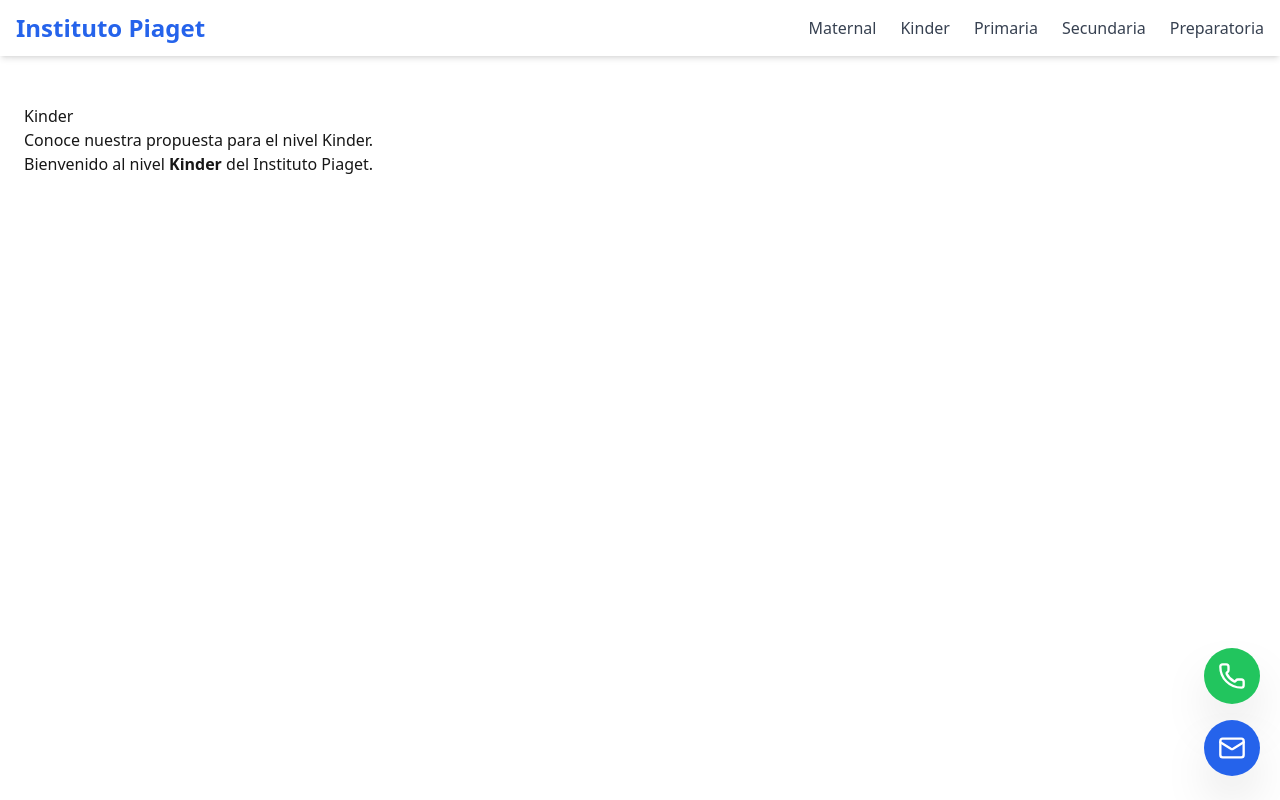
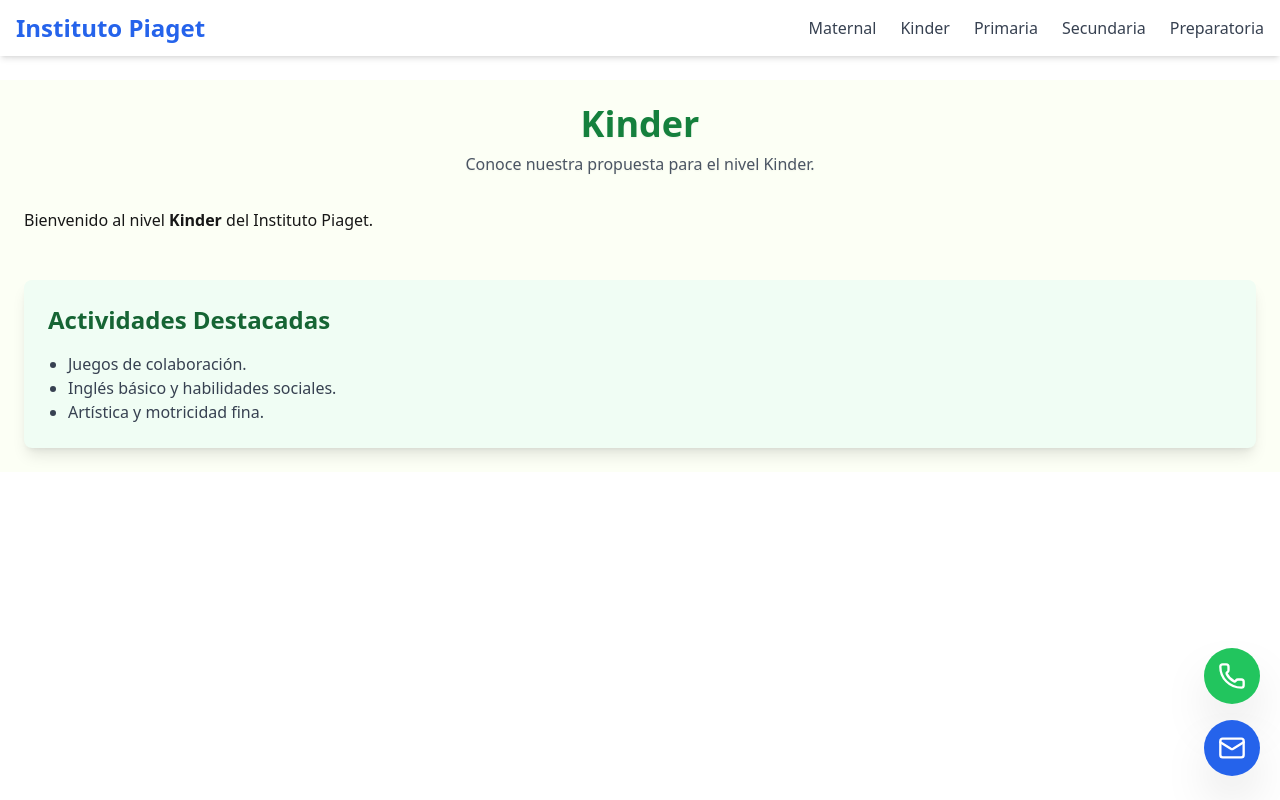
Before and after one commit to itsdeveloper-01/institutoPi, a Next.js app: page /educacion/kinder in a window 1280 px wide. Built offline with nearby package versions, Linux system fonts and the light colour scheme.

Commit message:
refactor: pase de nivel escolar dinamico a estatico para poder meter estilos

```diff
--- /dev/null
+++ b/src/app/educacion/kinder/kinder.module.css
@@ -0,0 +1,15 @@
+/* src/app/educacion/kinder/kinder.module.css */
+.container {
+  background-color: #fcfff5;
+}
+.header {
+  text-shadow: 0 1px 2px rgba(0, 0, 0, 0.05);
+}
+
+
+/*
+Si no quieres usar CSS Modules, simplemente borra la línea de import (import styles from './maternal.module.css';)
+y elimina el uso de styles.container y styles.header.
+En su lugar, añade todas las clases con Tailwind directamente en el JSX
+(por ejemplo: <main className="mx-auto p-6 bg-white rounded-lg shadow-lg">).
+*/
--- /dev/null
+++ b/src/app/educacion/kinder/page.tsx
@@ -0,0 +1,36 @@
+// src/app/educacion/kinder/page.tsx
+import { getNivelContent } from '@/lib/md';
+import ReactMarkdown from 'react-markdown';
+import type { Metadata } from 'next';
+import styles from './kinder.module.css'; // opcional
+
+export const metadata: Metadata = {
+  title: 'Nivel Kinder',
+  description: 'Detalles del nivel Kinder',
+};
+
+export default async function KinderPage() {
+  const { frontmatter, body } = await getNivelContent('kinder');
+
+  return (
+    <main className={`${styles.container} mx-auto p-6`}>
+      <header className={`${styles.header} text-center mb-8`}>
+        <h1 className="text-4xl font-bold text-green-700">{frontmatter.title}</h1>
+        <p className="mt-2 text-gray-600">{frontmatter.description}</p>
+      </header>
+
+      <section className="prose mx-auto mb-12">
+        <ReactMarkdown>{body}</ReactMarkdown>
+      </section>
+
+      <section className="bg-green-50 p-6 rounded-lg shadow-lg">
+        <h2 className="text-2xl font-semibold text-green-800 mb-4">Actividades Destacadas</h2>
+        <ul className="list-disc pl-5 text-gray-700">
+          <li>Juegos de colaboración.</li>
+          <li>Inglés básico y habilidades sociales.</li>
+          <li>Artística y motricidad fina.</li>
+        </ul>
+      </section>
+    </main>
+  );
+}
--- /dev/null
+++ b/src/app/educacion/maternal/maternal.module.css
@@ -0,0 +1,18 @@
+/* src/app/educacion/maternal/maternal.module.css */
+.container {
+  /* Ejemplo: fondo blanco y sombra */
+  background-color: #ffffff;
+  border-radius: 0.5rem;
+}
+.header {
+  /* Ejemplo: sombreado de título */
+  text-shadow: 0 1px 2px rgba(0, 0, 0, 0.1);
+}
+/* Agrega más clases según necesites */
+
+/*
+Si no quieres usar CSS Modules, simplemente borra la línea de import (import styles from './maternal.module.css';)
+y elimina el uso de styles.container y styles.header.
+En su lugar, añade todas las clases con Tailwind directamente en el JSX
+(por ejemplo: <main className="mx-auto p-6 bg-white rounded-lg shadow-lg">).
+*/
--- /dev/null
+++ b/src/app/educacion/maternal/page.tsx
@@ -0,0 +1,39 @@
+// src/app/educacion/maternal/page.tsx
+import { getNivelContent } from '@/lib/md';
+import ReactMarkdown from 'react-markdown';
+import type { Metadata } from 'next';
+import styles from './maternal.module.css'; // Vista modular (opcional), puedes quitar si no usas modules
+
+export const metadata: Metadata = {
+  title: 'Nivel Maternal',
+  description: 'Información detallada del nivel Maternal',
+};
+
+export default async function MaternalPage() {
+  // Si usas Markdown para editar en Decap:
+  const { frontmatter, body } = await getNivelContent('maternal');
+
+  return (
+    <main className={`${styles.container} mx-auto p-6`}>
+      <header className={`${styles.header} text-center mb-8`}>
+        <h1 className="text-4xl font-bold text-indigo-700">{frontmatter.title}</h1>
+        <p className="mt-2 text-gray-600">{frontmatter.description}</p>
+      </header>
+
+      {/* Contenido Markdown */}
+      <section className="prose mx-auto mb-12">
+        <ReactMarkdown>{body}</ReactMarkdown>
+      </section>
+
+      {/* Sección adicional de ejemplo */}
+      <section className="bg-blue-50 p-6 rounded-lg shadow-lg">
+        <h2 className="text-2xl font-semibold text-blue-700 mb-4">Beneficios de Maternal</h2>
+        <ul className="list-disc pl-5 text-gray-700">
+          <li>Desarrollo motor y cognitivo.</li>
+          <li>Actividades lúdicas y sensoriales.</li>
+          <li>Apoyo emocional y social.</li>
+        </ul>
+      </section>
+    </main>
+  );
+}
--- /dev/null
+++ b/src/app/educacion/preparatoria/page.tsx
@@ -0,0 +1,36 @@
+// src/app/educacion/preparatoria/page.tsx
+import { getNivelContent } from '@/lib/md';
+import ReactMarkdown from 'react-markdown';
+import type { Metadata } from 'next';
+import styles from './preparatoria.module.css'; // opcional
+
+export const metadata: Metadata = {
+  title: 'Nivel Preparatoria',
+  description: 'Información del nivel Preparatoria',
+};
+
+export default async function PreparatoriaPage() {
+  const { frontmatter, body } = await getNivelContent('preparatoria');
+
+  return (
+    <main className={`${styles.container} mx-auto p-6`}>
+      <header className={`${styles.header} text-center mb-8`}>
+        <h1 className="text-4xl font-bold text-purple-700">{frontmatter.title}</h1>
+        <p className="mt-2 text-gray-600">{frontmatter.description}</p>
+      </header>
+
+      <section className="prose mx-auto mb-12">
+        <ReactMarkdown>{body}</ReactMarkdown>
+      </section>
+
+      <section className="bg-purple-50 p-6 rounded-lg shadow-lg">
+        <h2 className="text-2xl font-semibold text-purple-800 mb-4">Orientación Universitaria</h2>
+        <ul className="list-disc pl-5 text-gray-700">
+          <li>Talleres de preparación para exámenes.</li>
+          <li>Charlas con universidades aliadas.</li>
+          <li>Asesoría de becas y convenios.</li>
+        </ul>
+      </section>
+    </main>
+  );
+}
--- /dev/null
+++ b/src/app/educacion/preparatoria/preparatoria.module.css
@@ -0,0 +1,7 @@
+/* src/app/educacion/preparatoria/preparatoria.module.css */
+.container {
+  background-color: #faf5ff;
+}
+.header {
+  text-shadow: 0 1px 2px rgba(0, 0, 0, 0.12);
+}
--- /dev/null
+++ b/src/app/educacion/primaria/page.tsx
@@ -0,0 +1,36 @@
+// src/app/educacion/primaria/page.tsx
+import { getNivelContent } from '@/lib/md';
+import ReactMarkdown from 'react-markdown';
+import type { Metadata } from 'next';
+import styles from './primaria.module.css'; // opcional
+
+export const metadata: Metadata = {
+  title: 'Nivel Primaria',
+  description: 'Información del nivel Primaria',
+};
+
+export default async function PrimariaPage() {
+  const { frontmatter, body } = await getNivelContent('primaria');
+
+  return (
+    <main className={`${styles.container} mx-auto p-6`}>
+      <header className={`${styles.header} text-center mb-8`}>
+        <h1 className="text-4xl font-bold text-yellow-700">{frontmatter.title}</h1>
+        <p className="mt-2 text-gray-600">{frontmatter.description}</p>
+      </header>
+
+      <section className="prose mx-auto mb-12">
+        <ReactMarkdown>{body}</ReactMarkdown>
+      </section>
+
+      <section className="bg-yellow-50 p-6 rounded-lg shadow-lg">
+        <h2 className="text-2xl font-semibold text-yellow-800 mb-4">Proyectos y Talleres</h2>
+        <ul className="list-disc pl-5 text-gray-700">
+          <li>Proyectos de ciencias experimentales.</li>
+          <li>Club de lectura y debate.</li>
+          <li>Deportes y actividades culturales.</li>
+        </ul>
+      </section>
+    </main>
+  );
+}
--- /dev/null
+++ b/src/app/educacion/primaria/primaria.module.css
@@ -0,0 +1,7 @@
+/* src/app/educacion/primaria/primaria.module.css */
+.container {
+  background-color: #fffdf8;
+}
+.header {
+  text-shadow: 0 1px 2px rgba(0, 0, 0, 0.08);
+}
--- /dev/null
+++ b/src/app/educacion/secundaria/page.tsx
@@ -0,0 +1,36 @@
+// src/app/educacion/secundaria/page.tsx
+import { getNivelContent } from '@/lib/md';
+import ReactMarkdown from 'react-markdown';
+import type { Metadata } from 'next';
+import styles from './secundaria.module.css'; // opcional
+
+export const metadata: Metadata = {
+  title: 'Nivel Secundaria',
+  description: 'Detalles del nivel Secundaria',
+};
+
+export default async function SecundariaPage() {
+  const { frontmatter, body } = await getNivelContent('secundaria');
+
+  return (
+    <main className={`${styles.container} mx-auto p-6`}>
+      <header className={`${styles.header} text-center mb-8`}>
+        <h1 className="text-4xl font-bold text-red-700">{frontmatter.title}</h1>
+        <p className="mt-2 text-gray-600">{frontmatter.description}</p>
+      </header>
+
+      <section className="prose mx-auto mb-12">
+        <ReactMarkdown>{body}</ReactMarkdown>
+      </section>
+
+      <section className="bg-red-50 p-6 rounded-lg shadow-lg">
+        <h2 className="text-2xl font-semibold text-red-800 mb-4">Programas Extracurriculares</h2>
+        <ul className="list-disc pl-5 text-gray-700">
+          <li>Club de robótica y tecnología.</li>
+          <li>Orquesta y banda de música.</li>
+          <li>Programa de intercambio cultural.</li>
+        </ul>
+      </section>
+    </main>
+  );
+}
--- /dev/null
+++ b/src/app/educacion/secundaria/secundaria.module.css
@@ -0,0 +1,7 @@
+/* src/app/educacion/secundaria/secundaria.module.css */
+.container {
+  background-color: #fff5f5;
+}
+.header {
+  text-shadow: 0 1px 2px rgba(0, 0, 0, 0.1);
+}
```
Also changed, not shown: 1 other file (tests, documents, lock files or other folders).
